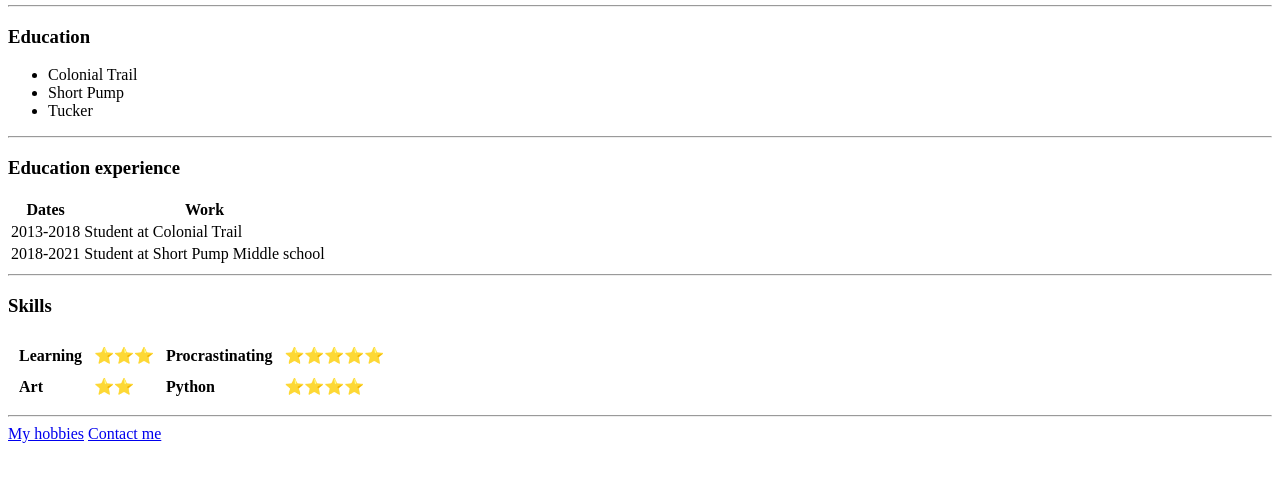
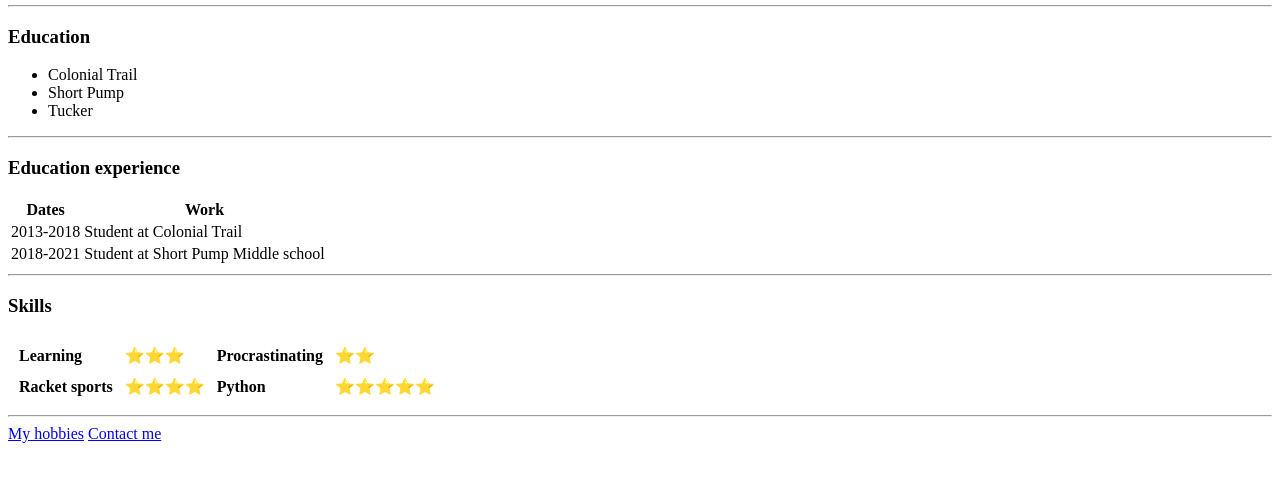
Before and after one commit to rutamt/cv, a plain HTML site: page index.html in a window 1280 px wide. Shown: the part 282-764 px from the top of the page. Drawn offline with Linux system fonts and the light colour scheme.

Commit message:
Update index.html

```diff
--- a/index.html
+++ b/index.html
@@ -55,13 +55,13 @@
           <th>Learning</th>
           <th>⭐⭐⭐</th>
           <th>Procrastinating</th>
-          <th>⭐⭐⭐⭐⭐</th>
+          <th>⭐⭐</th>
         </tr>
         <tr align="left">
-          <th>Art</th>
-          <th>⭐⭐</th>
+          <th>Racket sports</th>
+          <th>⭐⭐⭐⭐</th>
           <th>Python</th>
-          <th>⭐⭐⭐⭐</th>
+          <th>⭐⭐⭐⭐⭐</th>
         </tr>
       </tbody>
     </table>
```
